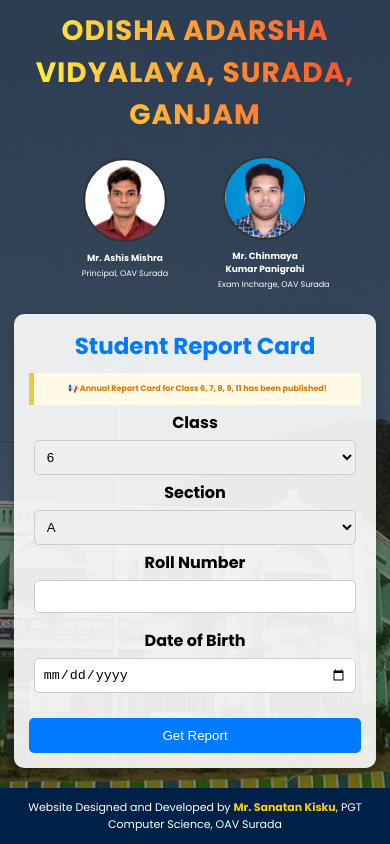
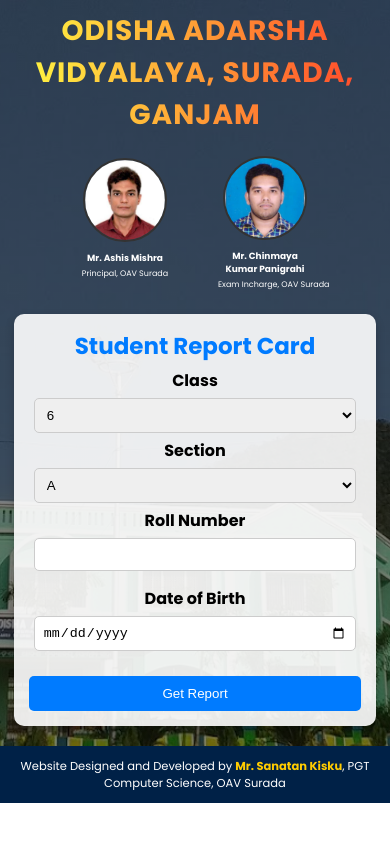
Before and after one commit to Sanatan-kisku/student-report-frontend, a React (Create React App) app: page / in a window 390 px wide. Built offline with nearby package versions, Linux system fonts and the light colour scheme.

Commit message:
remove published alert

```diff
--- a/src/components/GetReport.js
+++ b/src/components/GetReport.js
@@ -70,12 +70,11 @@
       </div>
       <div className="form-box">
         <h2>Student Report Card</h2>
-        {/* Show a message when reports are available */}
-        {publishedClasses.length > 0 && (
+        {/* {publishedClasses.length > 0 && (
           <p className="published-info">
             📢 Annual Report Card for Class {publishedClasses.join(", ")} has been published!
           </p>
-        )}
+        )} */}
         <div className="form-row">
           <div>
             <label>Class</label>
--- a/src/styles/footer.css
+++ b/src/styles/footer.css
@@ -38,7 +38,7 @@
 /* ✅ Mobile Responsive */
 @media (max-width: 600px) {
   .footer {
-    font-size: 11px;
+    font-size: 11.5px;
     padding: 0px;
   }
 }
```
